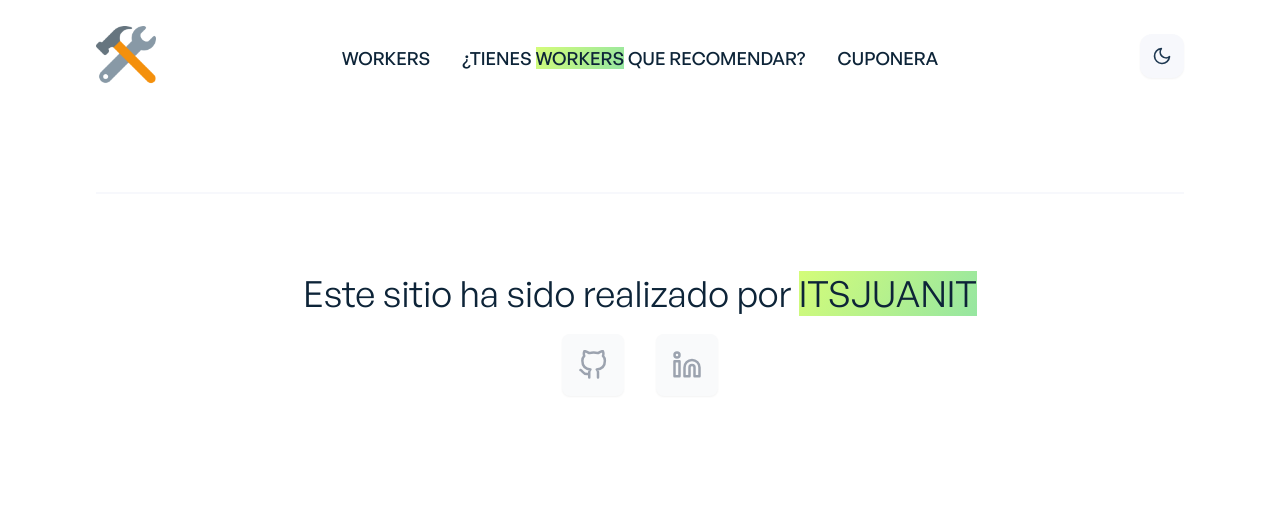
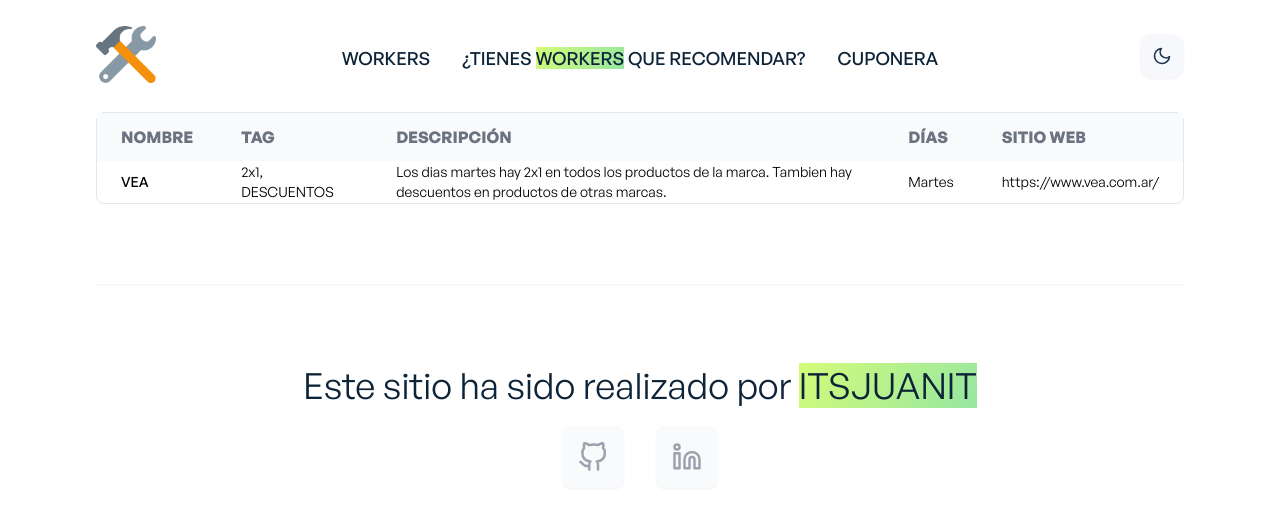
Before and after one commit to Itsjuanit/yaoficio, a React (Create React App) app: page /cupons in a window 1280 px wide. Shown: the top 510 px of the page. Built offline with nearby package versions, Linux system fonts and the light colour scheme.

Commit message:
Se agrego el tab de cupons, donde esta pensando para visualizar los descuentos en diferentes supermercados, falta darle un poco mas de logica, ya que hay que dividirlos a los descuentos, por supermercados, tiendas, etc

```diff
--- a/public/index.html
+++ b/public/index.html
@@ -7,9 +7,9 @@
     <meta name="theme-color" content="#000000" />
     <meta
       name="description"
-      content="Web site created using create-react-app"
+      content="WORKAPP - ¿Buscas a un trabajador? Encontralo acá"
     />
-    <link rel="apple-touch-icon" href="%PUBLIC_URL%/logo192.png" />
+    <link rel="apple-touch-icon" href="../src/images/toolbox.png" />
     <!--
       manifest.json provides metadata used when your web app is installed on a
       user's mobile device or desktop. See https://developers.google.com/web/fundamentals/web-app-manifest/
--- a/src/App.js
+++ b/src/App.js
@@ -6,6 +6,7 @@ import AppFooter from "./components/shared/AppFooter";
 import AppHeader from "./components/shared/AppHeader";
 import "./css/App.css";
 import UseScrollToTop from "./hooks/useScrollToTop";
+
 const Home = lazy(() => import("./pages/Home"));
 const Projects = lazy(() => import("./pages/Projects"));
 const Form = lazy(() => import("./pages/Form"));
@@ -23,12 +24,12 @@ function App() {
               <Route path="/" element={<Home />} />
               <Route path="projects" element={<Projects />} />
               <Route path="form" element={<Form />} />
-              <Route path="form" element={<Cupons />} />
+              <Route path="cupons" element={<Cupons />} />
             </Routes>
           </Suspense>
           <AppFooter />
+          <UseScrollToTop />
         </Router>
-        <UseScrollToTop />
       </div>
     </AnimatePresence>
   );
--- a/src/components/cupons/CuponsGrid.jsx
+++ b/src/components/cupons/CuponsGrid.jsx
@@ -1,10 +1,107 @@
 import React from "react";
+import { cuponsData } from "../../data/cupons";
 
 export const CuponsGrid = () => {
   return (
-    <div>
-      <h1>Hola soy un</h1>
-      <p>Lorem ipsum dolor sit amet consectetur adipisicing elit. Quisquam</p>
+    <div className="flex flex-col">
+      <div className="overflow-x-auto">
+        <div className="p-1.5 w-full inline-block align-middle">
+          <div className="overflow-hidden border rounded-lg">
+            <table className="min-w-full divide-y divide-gray-200">
+              <thead className="bg-gray-50">
+                <tr>
+                  <th
+                    scope="col"
+                    className="px-6 py-3 text-xs font-bold text-left text-gray-500 uppercase "
+                  >
+                    Nombre
+                  </th>
+                  <th
+                    scope="col"
+                    className="px-6 py-3 text-xs font-bold text-left text-gray-500 uppercase "
+                  >
+                    Tag
+                  </th>
+                  <th
+                    scope="col"
+                    className="px-6 py-3 text-xs font-bold text-left text-gray-500 uppercase "
+                  >
+                    Descripción
+                  </th>
+                  <th
+                    scope="col"
+                    className="px-6 py-3 text-xs font-bold text-left text-gray-500 uppercase "
+                  >
+                    DÍAS
+                  </th>
+                  <th
+                    scope="col"
+                    className="px-6 py-3 text-xs font-bold text-left text-gray-500 uppercase "
+                  >
+                    Sitio web
+                  </th>
+                </tr>
+              </thead>
+              <tbody className="divide-y divide-gray-200">
+                {cuponsData.map((cupon) => (
+                  <tr key={cupon.id}>
+                    <td className="px-6 py-4 text-sm font-medium text-gray-800 whitespace-nowrap">
+                      {cupon.title}
+                    </td>
+                    <td className="px-6 py-4 text-sm text-gray-800 whitespace-nowrap">
+                      {cupon.tag}
+                    </td>
+                    <td className="px-6 py-4 text-sm text-gray-800 whitespace-nowrap">
+                      {cupon.description}
+                    </td>
+                    <td className="px-6 py-4 text-sm text-gray-800 whitespace-nowrap">
+                      {cupon.days}
+                    </td>
+                    <td className="px-6 py-4 text-sm text-gray-800 whitespace-nowrap">
+                      <a
+                        href={cupon.url}
+                        target="_blank"
+                        rel="noopener noreferrer"
+                      >
+                        {cupon.url}
+                      </a>
+                    </td>
+                  </tr>
+                ))}
+              </tbody>
+            </table>
+          </div>
+        </div>
+      </div>
+      <div className="overflow-x-auto sm:hidden">
+        <div className="p-1.5 w-full inline-block align-middle">
+          {cuponsData.map((cupon) => (
+            <div key={cupon.id} className="border rounded-lg my-2">
+              <div className="px-6 py-2 font-medium text-gray-800">
+                {cupon.title}
+              </div>
+              <div className="px-6 py-2 text-gray-800">
+                <span className="font-bold">Tag:</span> {cupon.tag}
+              </div>
+              <div className="px-6 py-2 text-gray-800">
+                <span className="font-bold">Tag:</span> {cupon.tag}
+              </div>
+              <div className="px-6 py-2 text-gray-800">
+                <span className="font-bold">Descripción:</span>{" "}
+                {cupon.description}
+              </div>
+              <div className="px-6 py-2 text-gray-800">
+                <span className="font-bold">Días:</span> {cupon.days}
+              </div>
+              <div className="px-6 py-2 text-gray-800">
+                <a href={cupon.url} target="_blank" rel="noopener noreferrer">
+                  {cupon.url}
+                </a>
+              </div>
+            </div>
+          ))}
+        </div>
+      </div>
     </div>
   );
 };
--- a/src/components/shared/AppHeader.jsx
+++ b/src/components/shared/AppHeader.jsx
@@ -113,7 +113,7 @@ const AppHeader = () => {
           <Link
             to="/cupons"
             className="block text-left text-lg text-primary-dark dark:text-ternary-light hover:text-secondary-dark dark:hover:text-secondary-light  sm:mx-4 mb-2 sm:py-2"
-            aria-label="Projects"
+            aria-label="Cupons"
           >
             CUPONERA
           </Link>
@@ -147,7 +147,7 @@ const AppHeader = () => {
           <Link
             to="/cupons"
             className="block text-left text-lg text-primary-dark dark:text-ternary-light hover:text-secondary-dark dark:hover:text-secondary-light  sm:mx-4 mb-2 sm:py-2"
-            aria-label="Projects"
+            aria-label="cupons"
           >
             CUPONERA
           </Link>
--- /dev/null
+++ b/src/data/cupons.js
@@ -0,0 +1,11 @@
+export const cuponsData = [
+  {
+    id: 1,
+    title: "VEA",
+    description:
+      "Los dias martes hay 2x1 en todos los productos de la marca. Tambien hay descuentos en productos de otras marcas. ",
+    tag: "2x1, DESCUENTOS",
+    url: "https://www.vea.com.ar/",
+    days: "Martes",
+  },
+];
--- a/src/pages/Cupons.jsx
+++ b/src/pages/Cupons.jsx
@@ -1,10 +1,11 @@
-import React from "react";
 import { CuponsGrid } from "../components/cupons/CuponsGrid";
 
-export const Cupons = () => {
+const Cupons = () => {
   return (
-    <div>
+    <div className="container mx-auto">
       <CuponsGrid />
     </div>
   );
 };
+
+export default Cupons;
```
